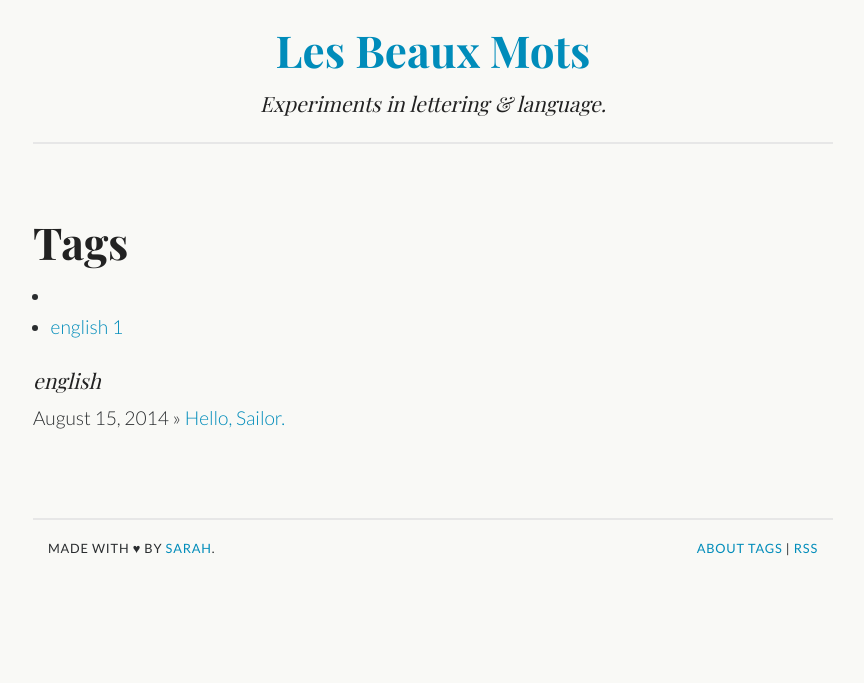
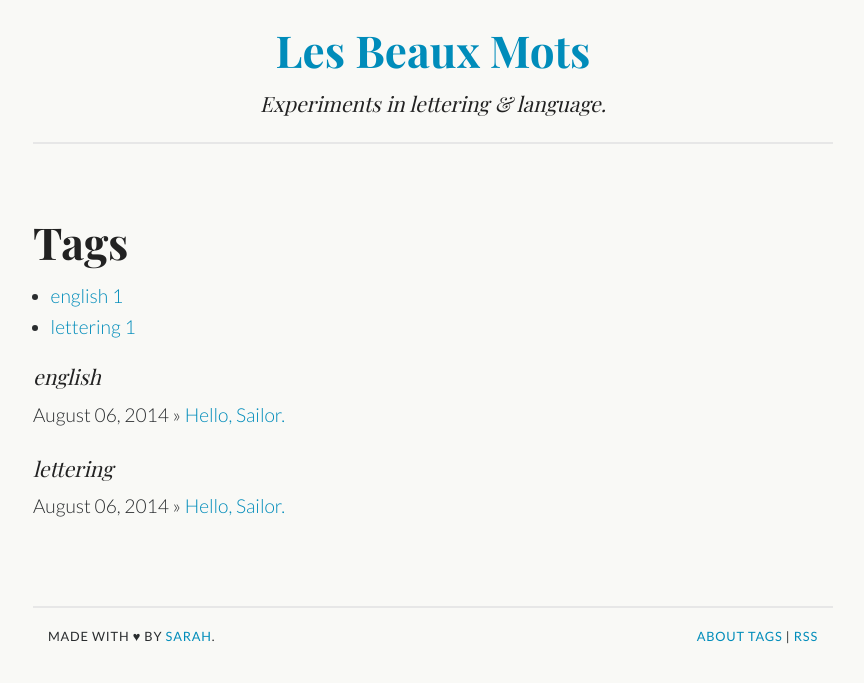
Before and after one commit to sarahmonster/les-beaux-mots, a Jekyll site: the page built from tags.html, in a window 1280 px wide. Shown: the top 683 px of the page, without its empty margins (207-1071 px from the left). Built offline with Jekyll 4.4.1, drawn with Linux system fonts in a browser that asks for light colours; some web fonts are replaced.

Commit message:
Use actual date for hello sailor post, and change scan with a photo of coloured version.

```diff
--- a/_posts/2014-08-15-hello-sailor.markdown
+++ b/_posts/2014-08-06-hello-sailor.markdown
@@ -2,8 +2,8 @@
 layout: post
 title:  "Hello, Sailor."
 subtitle: "I love an opportunity to use a come-on that's at once vaguely anachronistic & subtly filthy."
-date:   2014-08-15 13:37:35
-tags: lettering, english
+date:   2014-08-06 15:25:00
+tags: lettering english
 image: hello-sailor.jpg
 ---
 
```
Also changed, not shown: images/hello-sailor.jpg.
